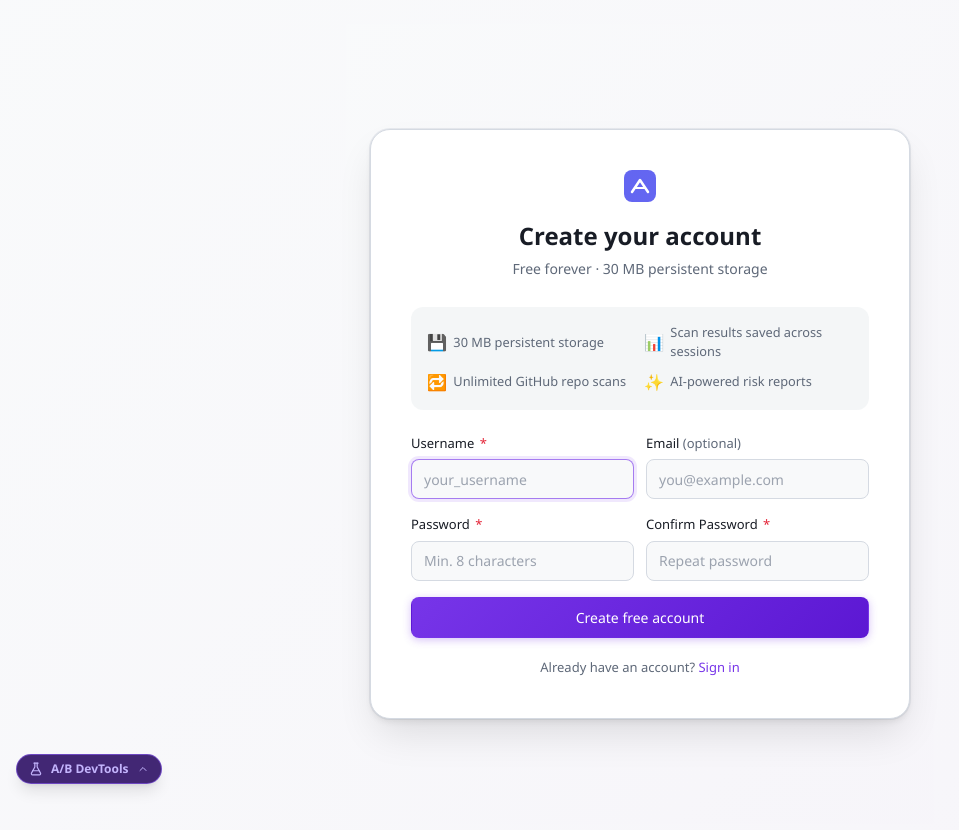
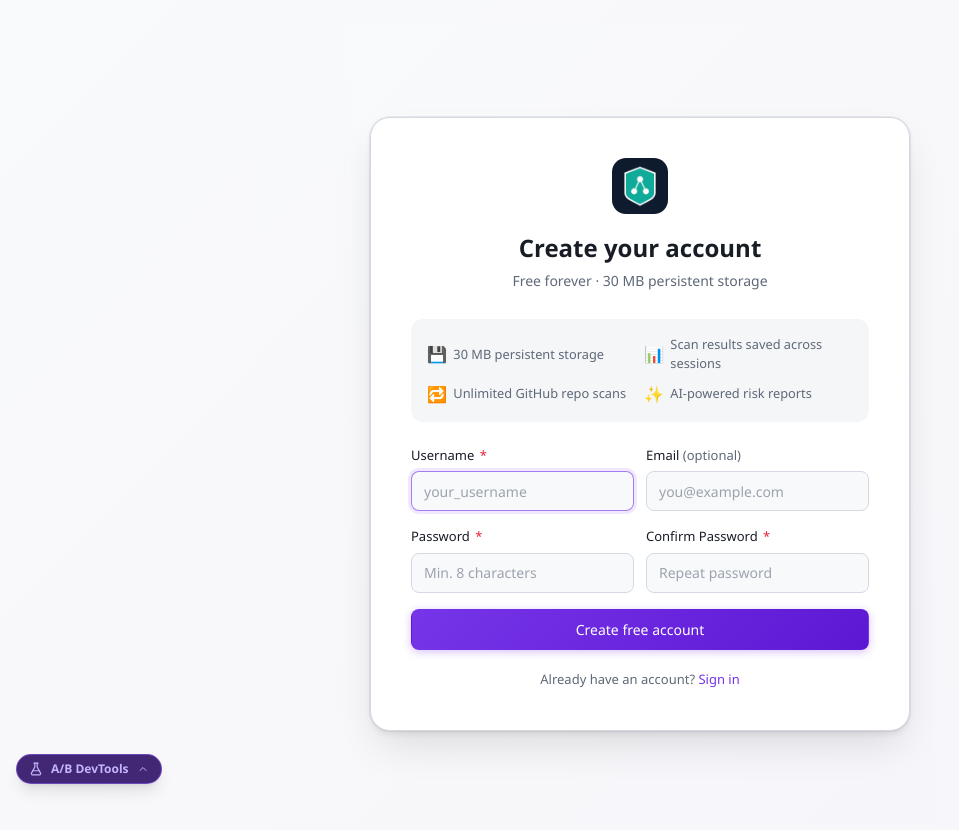
Before and after one commit to swapwarick/ChangePilot, a Next.js app in the folder frontend/: page /register in a window 1280 px wide. Shown: the top 830 px of the page, without its empty margins (0-959 px from the left). Built offline with nearby package versions, Linux system fonts and the light colour scheme.

Commit message:
feat: apply new logo to login, register pages and dashboard sidebar

```diff
--- a/frontend/app/(auth)/login/page.tsx
+++ b/frontend/app/(auth)/login/page.tsx
@@ -50,17 +50,7 @@ export default function LoginPage() {
         {/* Header */}
         <div className="auth-header">
           <div className="auth-logo">
-            <svg width="32" height="32" viewBox="0 0 32 32" fill="none">
-              <rect width="32" height="32" rx="8" fill="url(#logoGrad)" />
-              <path d="M8 22L16 10L24 22" stroke="white" strokeWidth="2.5" strokeLinecap="round" strokeLinejoin="round" />
-              <path d="M11 18H21" stroke="white" strokeWidth="2" strokeLinecap="round" />
-              <defs>
-                <linearGradient id="logoGrad" x1="0" y1="0" x2="32" y2="32">
-                  <stop offset="0%" stopColor="#6366f1" />
-                  <stop offset="100%" stopColor="#8b5cf6" />
-                </linearGradient>
-              </defs>
-            </svg>
+            <img src="/logo.jpg" alt="ChangePilot" style={{ width: 56, height: 56, borderRadius: 14, objectFit: "cover" }} />
           </div>
           <h1 className="auth-title">Welcome back</h1>
           <p className="auth-subtitle">Sign in to ChangePilot</p>
--- a/frontend/app/(auth)/register/page.tsx
+++ b/frontend/app/(auth)/register/page.tsx
@@ -48,17 +48,7 @@ export default function RegisterPage() {
         {/* Header */}
         <div className="auth-header">
           <div className="auth-logo">
-            <svg width="32" height="32" viewBox="0 0 32 32" fill="none">
-              <rect width="32" height="32" rx="8" fill="url(#logoGrad2)" />
-              <path d="M8 22L16 10L24 22" stroke="white" strokeWidth="2.5" strokeLinecap="round" strokeLinejoin="round" />
-              <path d="M11 18H21" stroke="white" strokeWidth="2" strokeLinecap="round" />
-              <defs>
-                <linearGradient id="logoGrad2" x1="0" y1="0" x2="32" y2="32">
-                  <stop offset="0%" stopColor="#6366f1" />
-                  <stop offset="100%" stopColor="#8b5cf6" />
-                </linearGradient>
-              </defs>
-            </svg>
+            <img src="/logo.jpg" alt="ChangePilot" style={{ width: 56, height: 56, borderRadius: 14, objectFit: "cover" }} />
           </div>
           <h1 className="auth-title">Create your account</h1>
           <p className="auth-subtitle">Free forever · 30 MB persistent storage</p>
--- a/frontend/features/dashboard/dashboard.tsx
+++ b/frontend/features/dashboard/dashboard.tsx
@@ -557,9 +557,7 @@ export function Dashboard() {
       {/* Sidebar Navigation */}
       <aside className="hidden min-h-screen flex-col border-r border-border bg-surface/88 lg:flex">
         <div className="flex h-16 items-center gap-3 border-b border-border px-5">
-          <div className="grid size-8 place-items-center rounded-md bg-primary text-primary-foreground">
-            <Network data-icon="inline-start" />
-          </div>
+          <img src="/logo.jpg" alt="ChangePilot" className="size-8 rounded-md object-cover" />
           <div className="text-lg font-semibold">ChangePilot</div>
         </div>
 
```
